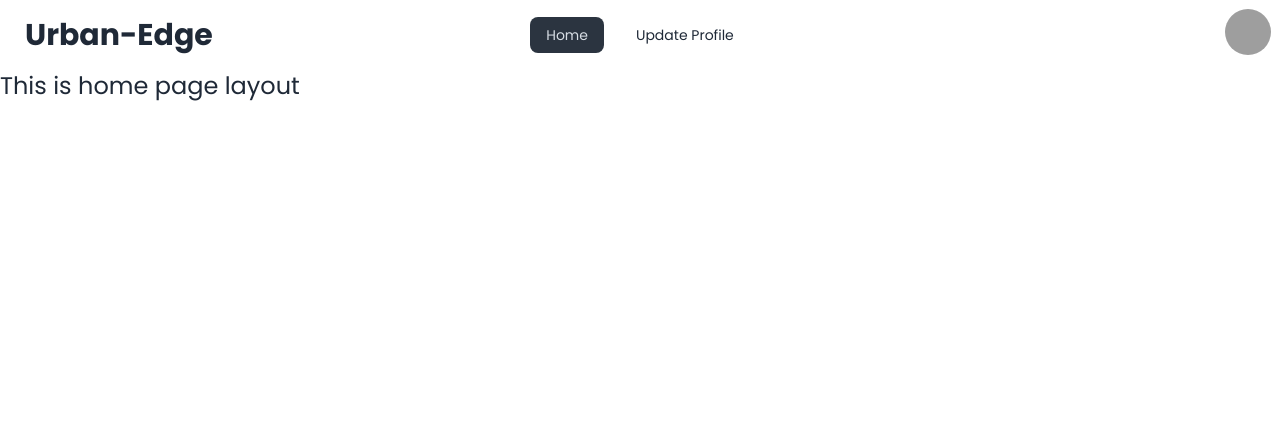
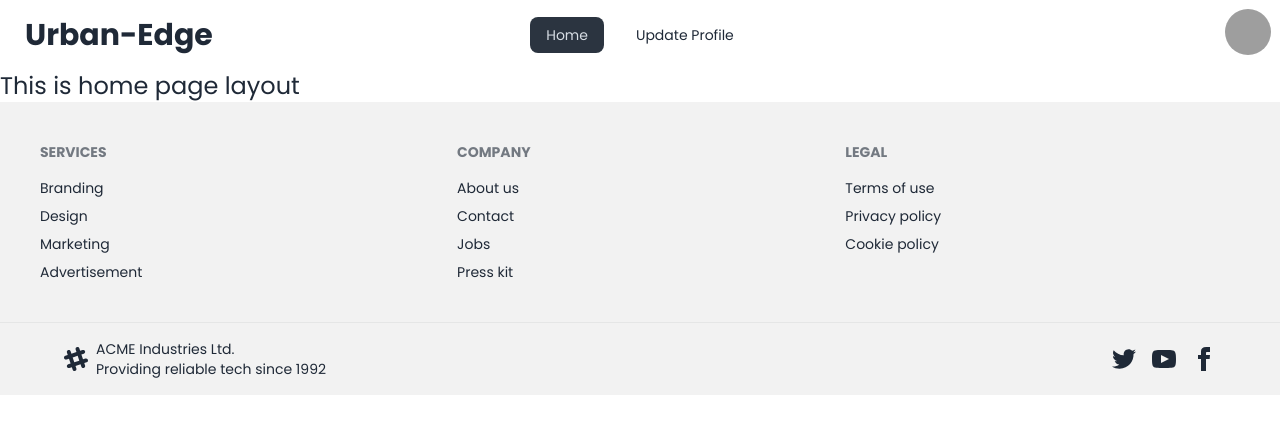
Before and after one commit to SabbirHossain-28/urban-edge-react-firebase-project, a React (Vite) app: page / in a window 1280 px wide. Shown: the top 434 px of the page. Built offline with nearby package versions, Linux system fonts and the light colour scheme; grey boxes are pictures that could not be loaded.

Commit message:
Create and  Added footer component

```diff
--- /dev/null
+++ b/src/Components/Footer/Footer.jsx
@@ -0,0 +1,86 @@
+const Footer = () => {
+  return (
+    <div>
+      <footer className="footer p-10 bg-base-200 text-base-content">
+        <nav>
+          <h6 className="footer-title">Services</h6>
+          <a className="link link-hover">Branding</a>
+          <a className="link link-hover">Design</a>
+          <a className="link link-hover">Marketing</a>
+          <a className="link link-hover">Advertisement</a>
+        </nav>
+        <nav>
+          <h6 className="footer-title">Company</h6>
+          <a className="link link-hover">About us</a>
+          <a className="link link-hover">Contact</a>
+          <a className="link link-hover">Jobs</a>
+          <a className="link link-hover">Press kit</a>
+        </nav>
+        <nav>
+          <h6 className="footer-title">Legal</h6>
+          <a className="link link-hover">Terms of use</a>
+          <a className="link link-hover">Privacy policy</a>
+          <a className="link link-hover">Cookie policy</a>
+        </nav>
+      </footer>
+      <footer className="footer px-16 py-4 border-t bg-base-200 text-base-content border-base-300">
+        <aside className="items-center grid-flow-col">
+          <svg
+            width="24"
+            height="24"
+            viewBox="0 0 24 24"
+            xmlns="http://www.w3.org/2000/svg"
+            fillRule="evenodd"
+            clipRule="evenodd"
+            className="fill-current"
+          >
+            <path d="M22.672 15.226l-2.432.811.841 2.515c.33 1.019-.209 2.127-1.23 2.456-1.15.325-2.148-.321-2.463-1.226l-.84-2.518-5.013 1.677.84 2.517c.391 1.203-.434 2.542-1.831 2.542-.88 0-1.601-.564-1.86-1.314l-.842-2.516-2.431.809c-1.135.328-2.145-.317-2.463-1.229-.329-1.018.211-2.127 1.231-2.456l2.432-.809-1.621-4.823-2.432.808c-1.355.384-2.558-.59-2.558-1.839 0-.817.509-1.582 1.327-1.846l2.433-.809-.842-2.515c-.33-1.02.211-2.129 1.232-2.458 1.02-.329 2.13.209 2.461 1.229l.842 2.515 5.011-1.677-.839-2.517c-.403-1.238.484-2.553 1.843-2.553.819 0 1.585.509 1.85 1.326l.841 2.517 2.431-.81c1.02-.33 2.131.211 2.461 1.229.332 1.018-.21 2.126-1.23 2.456l-2.433.809 1.622 4.823 2.433-.809c1.242-.401 2.557.484 2.557 1.838 0 .819-.51 1.583-1.328 1.847m-8.992-6.428l-5.01 1.675 1.619 4.828 5.011-1.674-1.62-4.829z"></path>
+          </svg>
+          <p>
+            ACME Industries Ltd. <br />
+            Providing reliable tech since 1992
+          </p>
+        </aside>
+        <nav className="md:place-self-center md:justify-self-end">
+          <div className="grid grid-flow-col gap-4">
+            <a>
+              <svg
+                xmlns="http://www.w3.org/2000/svg"
+                width="24"
+                height="24"
+                viewBox="0 0 24 24"
+                className="fill-current"
+              >
+                <path d="M24 4.557c-.883.392-1.832.656-2.828.775 1.017-.609 1.798-1.574 2.165-2.724-.951.564-2.005.974-3.127 1.195-.897-.957-2.178-1.555-3.594-1.555-3.179 0-5.515 2.966-4.797 6.045-4.091-.205-7.719-2.165-10.148-5.144-1.29 2.213-.669 5.108 1.523 6.574-.806-.026-1.566-.247-2.229-.616-.054 2.281 1.581 4.415 3.949 4.89-.693.188-1.452.232-2.224.084.626 1.956 2.444 3.379 4.6 3.419-2.07 1.623-4.678 2.348-7.29 2.04 2.179 1.397 4.768 2.212 7.548 2.212 9.142 0 14.307-7.721 13.995-14.646.962-.695 1.797-1.562 2.457-2.549z"></path>
+              </svg>
+            </a>
+            <a>
+              <svg
+                xmlns="http://www.w3.org/2000/svg"
+                width="24"
+                height="24"
+                viewBox="0 0 24 24"
+                className="fill-current"
+              >
+                <path d="M19.615 3.184c-3.604-.246-11.631-.245-15.23 0-3.897.266-4.356 2.62-4.385 8.816.029 6.185.484 8.549 4.385 8.816 3.6.245 11.626.246 15.23 0 3.897-.266 4.356-2.62 4.385-8.816-.029-6.185-.484-8.549-4.385-8.816zm-10.615 12.816v-8l8 3.993-8 4.007z"></path>
+              </svg>
+            </a>
+            <a>
+              <svg
+                xmlns="http://www.w3.org/2000/svg"
+                width="24"
+                height="24"
+                viewBox="0 0 24 24"
+                className="fill-current"
+              >
+                <path d="M9 8h-3v4h3v12h5v-12h3.642l.358-4h-4v-1.667c0-.955.192-1.333 1.115-1.333h2.885v-5h-3.808c-3.596 0-5.192 1.583-5.192 4.615v3.385z"></path>
+              </svg>
+            </a>
+          </div>
+        </nav>
+      </footer>
+    </div>
+  );
+};
+
+export default Footer;
--- a/src/Layouts/Root.jsx
+++ b/src/Layouts/Root.jsx
@@ -1,10 +1,12 @@
 import {Outlet} from "react-router-dom";
 import Navbar from "../Components/Header/Navbar";
+import Footer from "../Components/Footer/Footer";
 const Root = () => {
     return (
         <div className="max-w-7xl mx-auto font-popin">
             <Navbar></Navbar>
             <Outlet></Outlet>
+            <Footer></Footer>
         </div>
     );
 };
```
